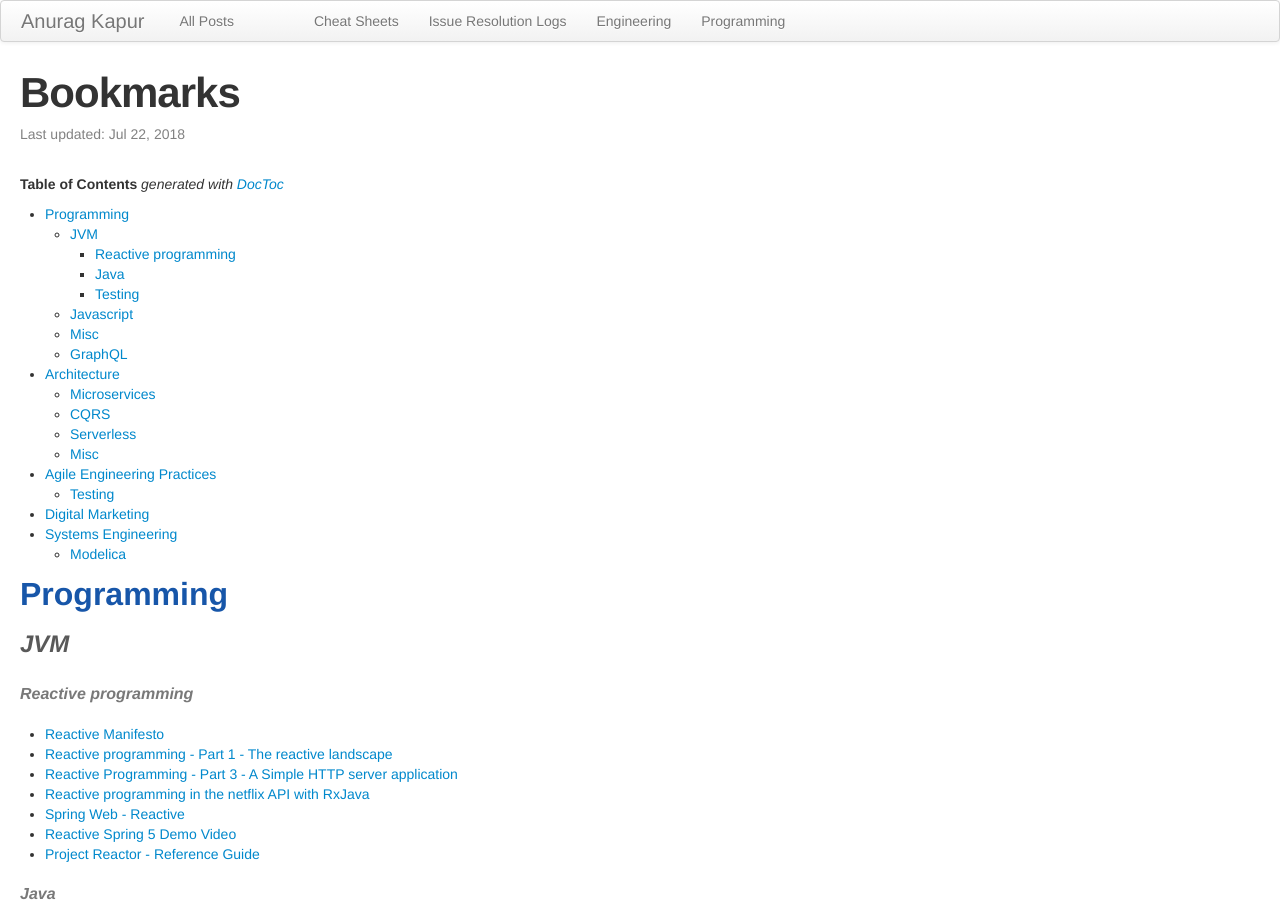
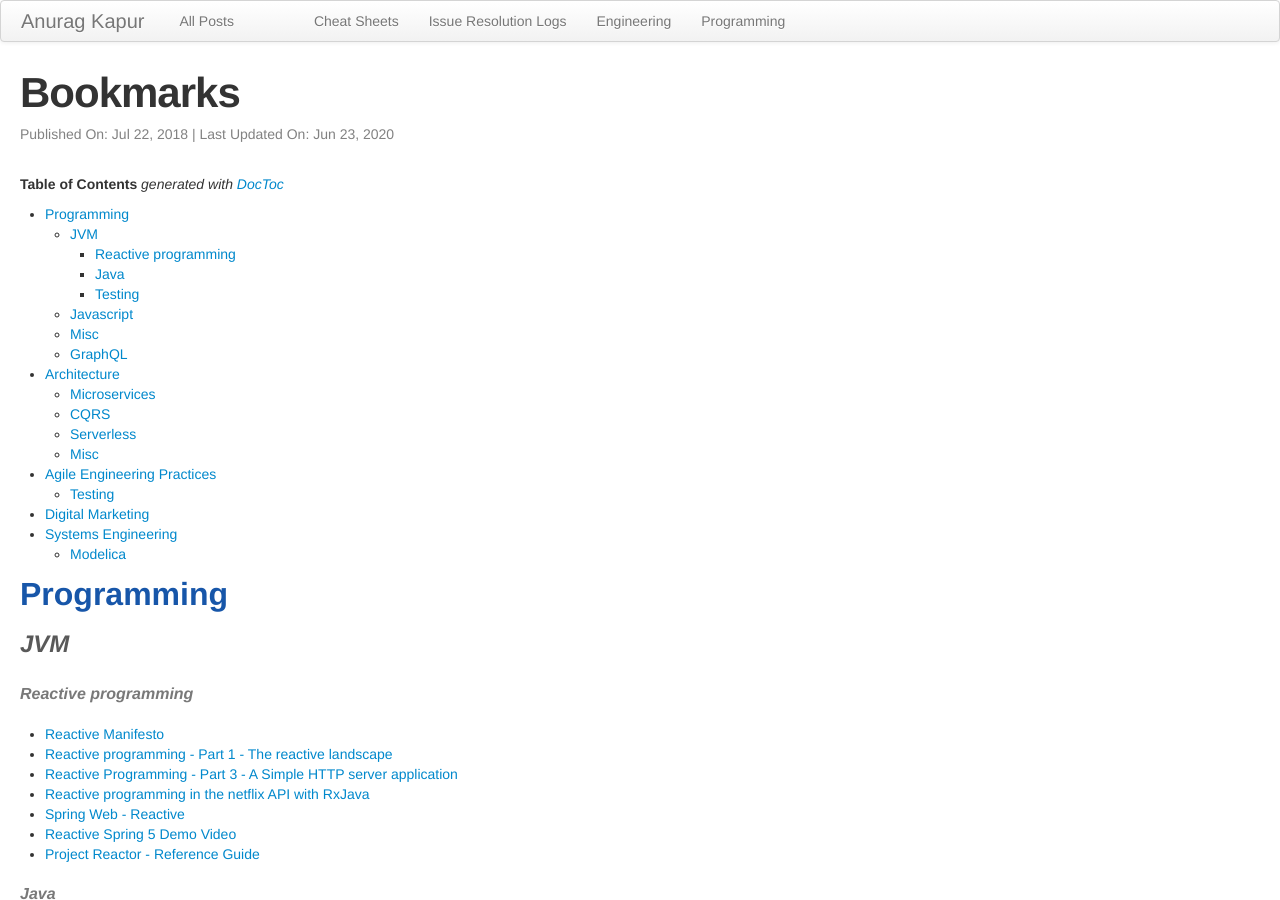
Before and after one commit to anuragkapur/anuragkapur.github.io, a Jekyll site: the page built from blog/engineering/_posts/2018-07-22-bookmarks.md, in a window 1280 px wide and 900 px high. Built offline with Jekyll 4.4.1, drawn with Linux system fonts in a browser that asks for light colours; comment, search, counter and statistics services are not loaded.

Commit message:
Date display changes

```diff
--- a/_includes/post-list-item.html
+++ b/_includes/post-list-item.html
@@ -6,6 +6,6 @@
         <a class="post-link" href="{{ post.url | prepend: site.baseurl }}">{{ post.title }}</a>
     </h3>
     <p>{{ post.teaser }} <a href="{{ post.url | prepend: site.baseurl }}" target="_blank">Read more...</a></p>
-    <span class="post-meta">Last updated: {{ post.date | date: "%b %-d, %Y" }}</span> | <a href="/blog/{{post.tags}}">{{post.tags}}</a>
+    <span class="post-meta">Tags: <a href="/blog/{{post.tags}}">{{post.tags}}</a>
     <hr>
 </li>
--- a/_layouts/post.html
+++ b/_layouts/post.html
@@ -7,7 +7,18 @@
       <div class="span8">
         <header class="post-header">
           <h1 class="post-title" itemprop="name headline">{{ page.title }}</h1>
-          <p class="post-meta">Last updated: <time datetime="{{ page.date | date_to_xmlschema }}" itemprop="datePublished">{{ page.date | date: "%b %-d, %Y" }}</time>{% if page.author %} • <span itemprop="author" itemscope itemtype="http://schema.org/Person"><span itemprop="name">{{ page.author }}</span></span>{% endif %}</p>
+          <p class="post-meta">Published On:
+            <time datetime="{{ page.date | date_to_xmlschema }}" itemprop="datePublished">{{ page.date | date: "%b %-d,
+              %Y" }}
+            </time>
+            {% if page.author %} • <span itemprop="author" itemscope itemtype="http://schema.org/Person"><span
+              itemprop="name">{{ page.author }}</span></span>{% endif %}
+            {% if page.lastUpdatedDate %} | Last Updated On:
+            <time datetime="{{ page.lastUpdatedDate | date_to_xmlschema }}" itemprop="datePublished">{{ page.lastUpdatedDate | date: "%b %-d,
+              %Y" }}
+            </time>
+            {% endif %}
+          </p>
         </header>
 
         <div class="post-content" itemprop="articleBody">
@@ -18,7 +29,7 @@
     </div>
   </div>
   {% if page.math %}
-    <script type="text/x-mathjax-config">
+  <script type="text/x-mathjax-config">
     MathJax.Hub.Config({
       TeX: {
         equationNumbers: {
@@ -31,9 +42,10 @@
         processEscapes: true,
       }
     });
-    </script>
-    <script type="text/javascript"
-            src="http://cdn.mathjax.org/mathjax/latest/MathJax.js?config=TeX-AMS-MML_HTMLorMML">
-    </script>
+
+  </script>
+  <script type="text/javascript"
+          src="http://cdn.mathjax.org/mathjax/latest/MathJax.js?config=TeX-AMS-MML_HTMLorMML">
+  </script>
   {% endif %}
 </article>
--- a/blog/engineering/_posts/2018-07-22-bookmarks.md
+++ b/blog/engineering/_posts/2018-07-22-bookmarks.md
@@ -2,6 +2,7 @@
 layout: post
 title:  "Bookmarks"
 date:   2018-07-22 22:14:00 +0000
+lastUpdatedDate: 2020-06-23 22:14:00 +0000
 categories: engineering
 tags: engineering
 teaser: Useful bookmarks - a collection of engineering related online resources
```
